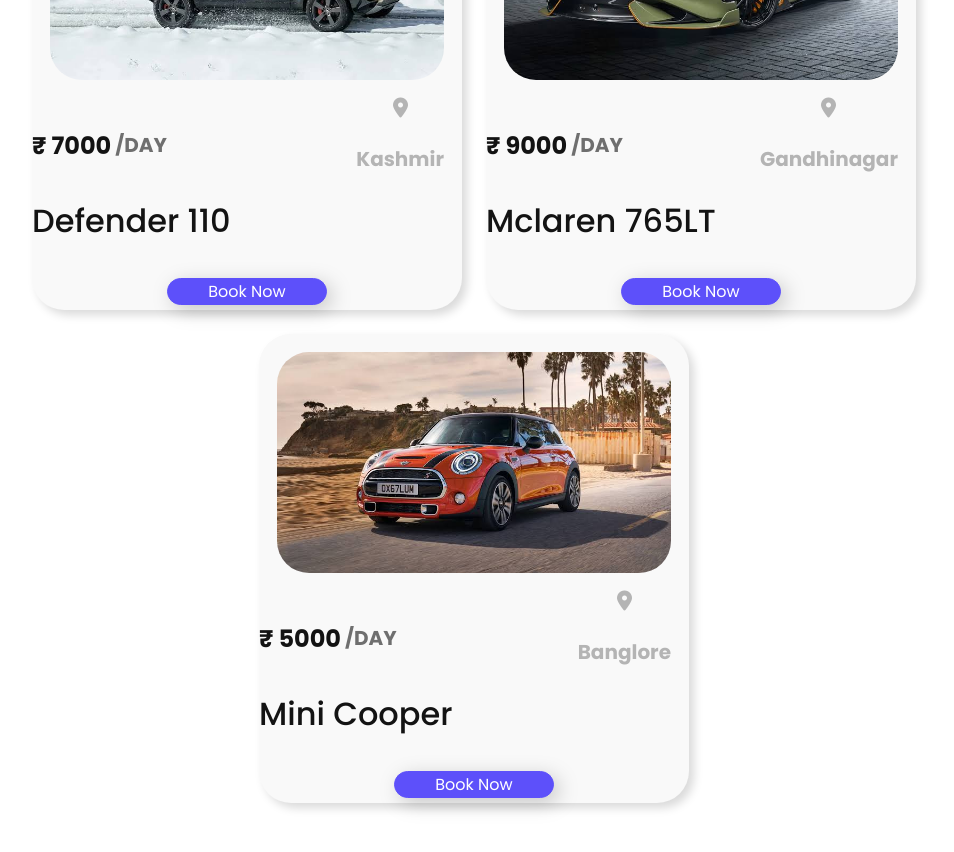
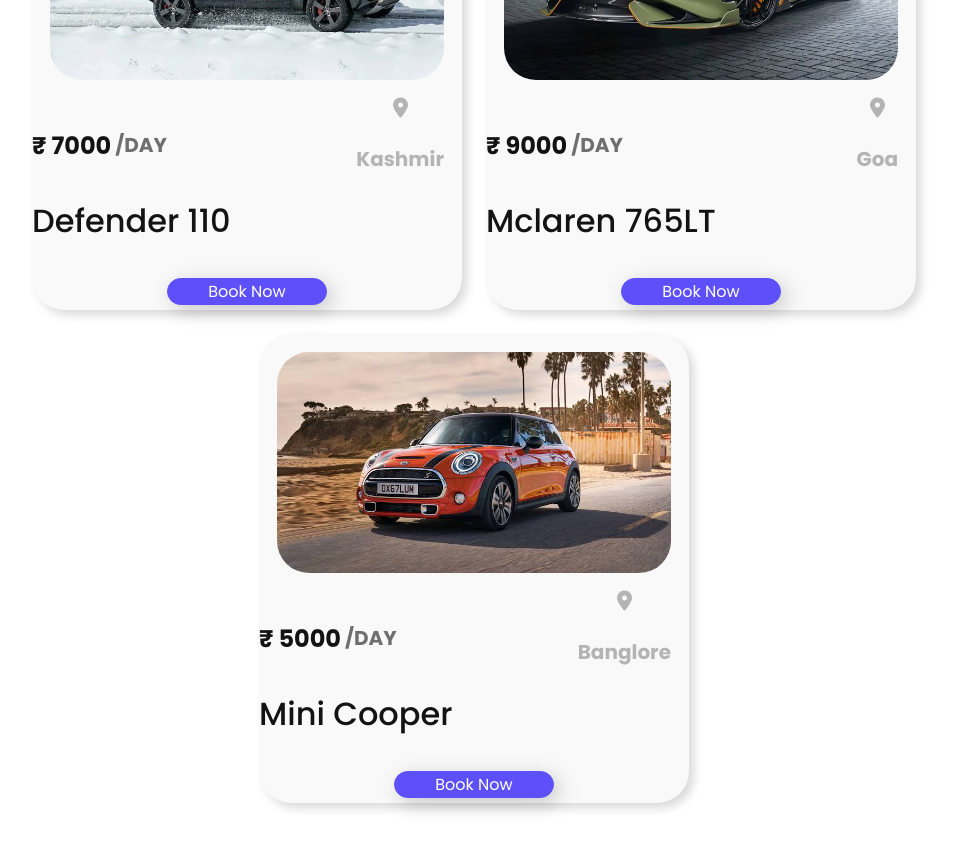
Before and after one commit to Aditya-2629/Friends-rental, a plain HTML site: page collection.html in a window 1280 px wide. Shown: the part 7040-7892 px from the top of the page, without its empty margins (166-1120 px from the left). Drawn offline with nearby package versions, Linux system fonts and the light colour scheme.

Commit message:
Update changes

```diff
--- a/collection.html
+++ b/collection.html
@@ -472,7 +472,7 @@
              </div>
              <div class="car-location">
                   <i class="fa-solid fa-location-dot fa-bounce"></i>
-                  <h6>Gandhinagar</h6>
+                  <h6>Goa</h6>
              </div>
            </div>
            <h2>Mclaren 765LT</h2>
```
